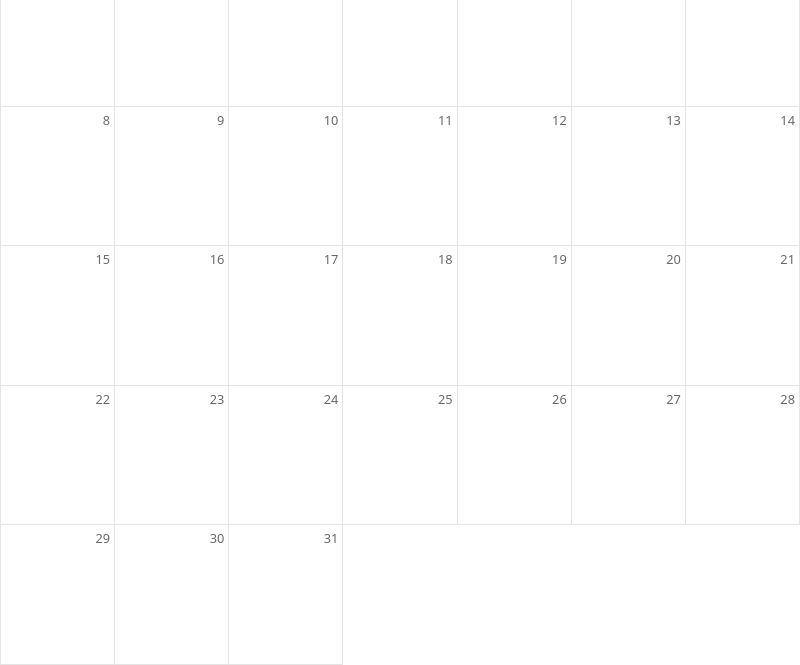
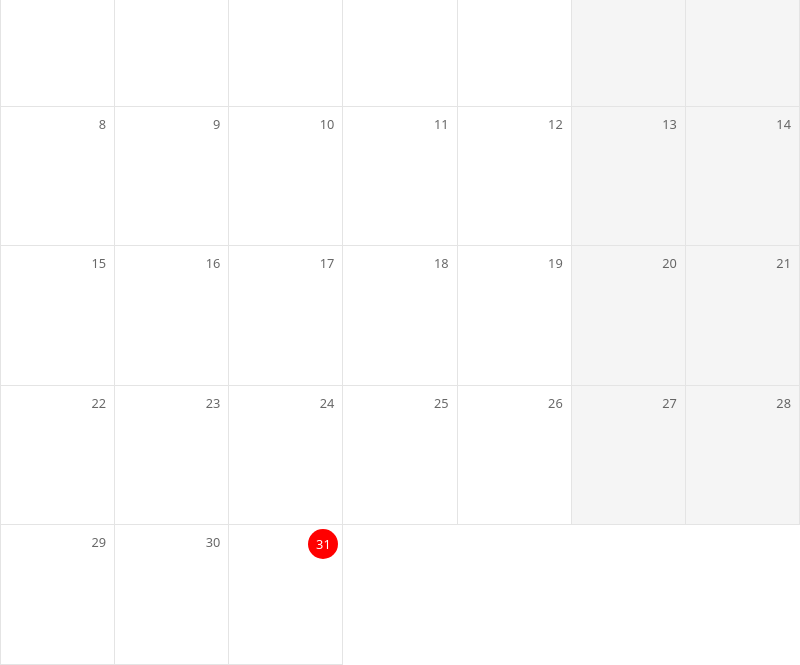
Before and after one commit to IsKillianVincent/tp-calendar-electron, an Electron app: page src/index.html in a window 800 px wide. Both pictures are taken after a click on the button "Aujourd'hui". Shown: the part 135-800 px from the top of the page. Drawn offline with Linux system fonts and the light colour scheme; no server answers.

Commit message:
Setting up the current day for style

```diff
--- a/src/calendar.js
+++ b/src/calendar.js
@@ -52,12 +52,22 @@ function renderCalendar(date) {
         const td = document.createElement('td');
         row.appendChild(td);
     }
+    const todayString = new Date().toISOString().split('T')[0]; // Formate de la date d'aujourd'hui
     for (let day = 1; day <= daysInMonth; day++) {
         const currentDateString = `${year}-${String(month + 1).padStart(2, '0')}-${String(day).padStart(2, '0')}`;
         const td = document.createElement('td');
+        // Appliquer la classe weekend si le jour est un samedi ou un dimanche
+        const currentDate = new Date(year, month, day);
+        if (currentDate.getDay() === 6 || currentDate.getDay() === 0) { // 6 = samedi, 0 = dimanche
+            td.classList.add('weekend');
+        }
         const dayNumberDiv = document.createElement('div');
         dayNumberDiv.textContent = day.toString();
         dayNumberDiv.classList.add('day-number');
+        // Appliquer la classe today si c'est le jour courant
+        if (currentDateString === todayString) {
+            dayNumberDiv.classList.add('today'); // Ajouter la classe pour le jour courant
+        }
         td.appendChild(dayNumberDiv);
         const dailyEvents = events.filter(event => event.date === currentDateString);
         if (dailyEvents.length > 0) {
--- a/src/style.css
+++ b/src/style.css
@@ -79,6 +79,19 @@ td .day-number {
     right: 4px;
     font-size: 0.8em;
     color: rgba(40, 40, 40, 0.7);
+    padding: 4px;
+}
+
+.day-number.today {
+    background-color: red;
+    color: white;
+    border-radius: 50%;
+    display: flex;
+    justify-content: center;
+    align-items: center;
+    height: 30px;
+    width: 30px;
+    margin: auto;
 }
 
 td ul {
@@ -99,6 +112,10 @@ td ul li {
 
 td ul li:hover {
     background-color: var(--curious-blue-300);
+}
+
+td.weekend {
+    background-color: #f5f5f5; /* Changez cette couleur selon vos préférences */
 }
 
 button {
```
Also changed, not shown: src/calendar.ts (+15 -0 lines).
